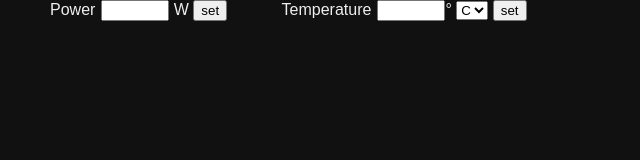
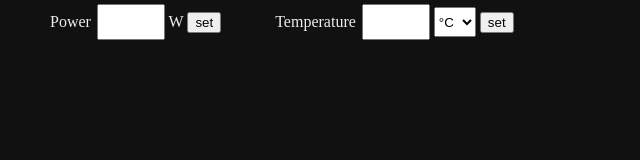
Before and after one commit to hobbyquaker/dna-monitor, an Electron app: page index.html in a window 800 px wide. Shown: the whole page, without its empty margins (0-640 px from the left). Drawn offline with nearby package versions, Linux system fonts and the light colour scheme; no server answers.

Commit message:
use photonkit for styling

```diff
--- a/index.html
+++ b/index.html
@@ -3,23 +3,30 @@
   <head>
     <meta charset="UTF-8">
     <title>DNA Monitor</title>
+    <link rel="stylesheet" href="node_modules/photonkit/dist/css/photon.css">
     <link rel="stylesheet" href="style.css">
 
   </head>
   <body>
     <div id="chart"></div>
-    <label for="psp">Power</label><input id="psp" type="number"> W <input id="setp" type="button" value="set">
-    <label for="tsp">Temperature</label><input id="tsp" type="number">°
-    <select id="degreeunit">
-        <option value="C">C</option>
-        <option value="F">F</option>
-    </select>
-    <input id="sett" type="button" value="set">
+    <div id="controls">
+        <span class="label">Power</span><input class="form-control" id="psp" type="number"> <span class="unit">W</span>
+        <input class="btn btn-large btn-default" id="setp" type="button" value="set">
+        <spann class="label">Temperature</spann><input class="form-control" id="tsp" type="number">
+        <select class="form-control" id="degreeunit">
+            <option value="C">°C</option>
+            <option value="F">°F</option>
+        </select>
+        <input class="btn btn-large btn-default" id="sett" type="button" value="set">
+    </div>
   </body>
 
   <script>
     // You can also require other files to run in this process
-    require('./renderer.js')
+    require('./renderer.js');
+
+
+
     var ipc = require('electron').ipcRenderer;
 
     var running;
--- a/main.js
+++ b/main.js
@@ -23,7 +23,7 @@ function createWindow () {
   }));
 
   // Open the DevTools.
-  mainWindow.webContents.openDevTools()
+  //mainWindow.webContents.openDevTools();
 
   // Emitted when the window is closed.
   mainWindow.on('closed', function () {
@@ -39,7 +39,7 @@ function createWindow () {
 // This method will be called when Electron has finished
 // initialization and is ready to create browser windows.
 // Some APIs can only be used after this event occurs.
-app.on('ready', createWindow)
+app.on('ready', createWindow);
 
 // Quit when all windows are closed.
 app.on('window-all-closed', function () {
--- a/package.json
+++ b/package.json
@@ -25,6 +25,7 @@
   "dependencies": {
     "highcharts": "^5.0.6",
     "jquery": "^3.1.1",
+    "photonkit": "^0.1.2",
     "serialport": "^4.0.7"
   }
 }
--- a/style.css
+++ b/style.css
@@ -2,11 +2,14 @@ body {
     padding: 0;
     margin: 0;
     background-color: #111;
-    color: #eee;
-    font-family: sans-serif;
+
 }
 
-label {
+.unit, .label {
+    color: #eee;
+}
+
+.label {
     padding-left: 50px;
     padding-right: 6px;
 }
@@ -14,3 +17,20 @@ label {
 #psp, #tsp {
     width: 60px;
 }
+
+#degreeunit {
+    width: 42px;
+    display: inline-block;
+}
+
+.form-control {
+    height: 30px;
+}
+
+.btn {
+    margin-top: -1px;
+}
+
+#controls {
+    padding-top: 4px;
+}
```
